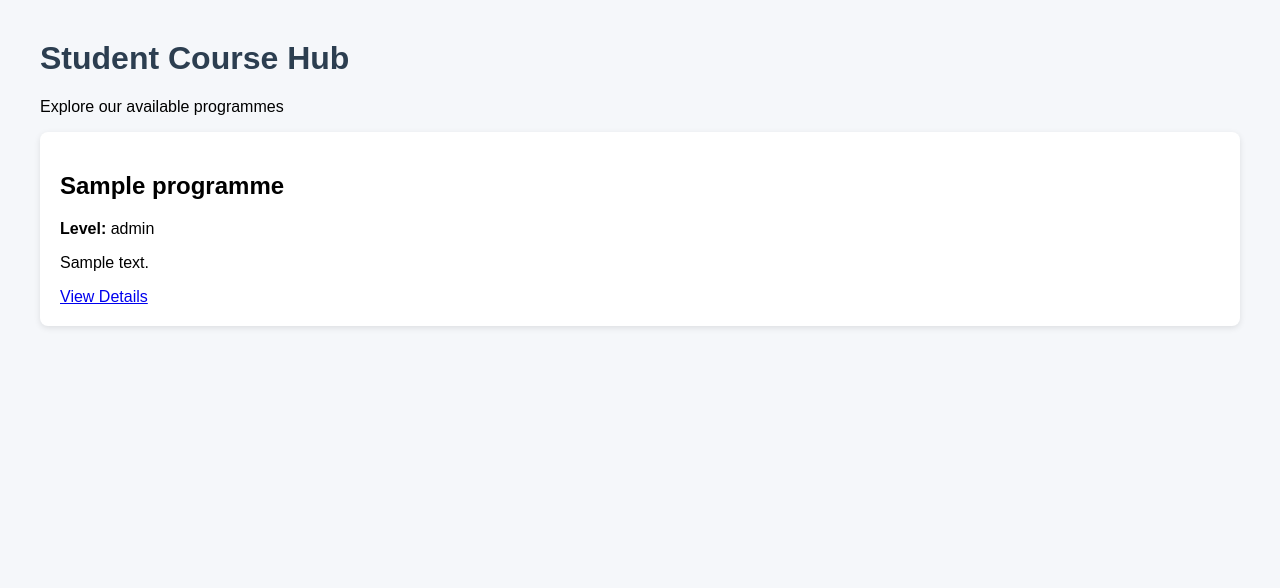
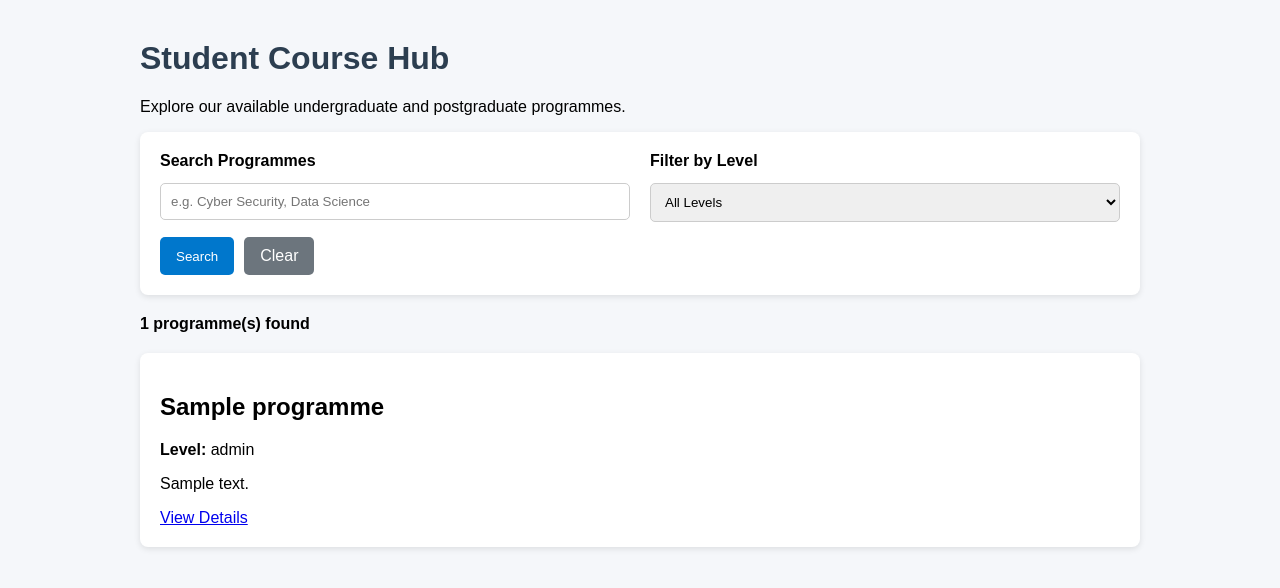
Before and after one commit to SaimonHS/student-course-hub, a PHP site: page / in a window 1280 px wide. Shown: the top 588 px of the page. Run offline with PHP 8.4, Linux system fonts and the light colour scheme; tables that the repository leaves empty or names only in its code hold one stand-in row (values such as "Sample post").

Commit message:
Add homepage search form for programme keywords

```diff
--- a/assets/css/style.css
+++ b/assets/css/style.css
@@ -50,3 +50,71 @@ th, td {
     padding: 10px;
     border: 1px solid #ddd;
 }
+.page-container {
+    max-width: 1000px;
+    margin: 0 auto;
+}
+
+.search-filter-box {
+    background: white;
+    padding: 20px;
+    margin-bottom: 20px;
+    border-radius: 8px;
+    box-shadow: 0 2px 6px rgba(0,0,0,0.1);
+}
+
+.form-row {
+    display: flex;
+    gap: 20px;
+    flex-wrap: wrap;
+}
+
+.form-group {
+    flex: 1;
+    min-width: 250px;
+}
+
+.form-group label {
+    display: block;
+    margin-bottom: 8px;
+    font-weight: bold;
+}
+
+select,
+input[type="text"],
+input[type="email"],
+input[type="password"] {
+    width: 100%;
+    max-width: 100%;
+    padding: 10px;
+    margin-top: 5px;
+    border: 1px solid #ccc;
+    border-radius: 5px;
+    box-sizing: border-box;
+}
+
+.button-row {
+    margin-top: 15px;
+    display: flex;
+    gap: 10px;
+    flex-wrap: wrap;
+}
+
+.secondary-button {
+    display: inline-block;
+    padding: 10px 16px;
+    background: #6c757d;
+    color: white;
+    border-radius: 5px;
+    text-decoration: none;
+}
+
+.secondary-button:hover {
+    background: #565e64;
+    text-decoration: none;
+}
+
+.results-count {
+    margin-bottom: 20px;
+    font-weight: bold;
+}
--- a/index.php
+++ b/index.php
@@ -1,39 +1,134 @@
 <?php
 include 'includes/db.php';
 
-$sql = "SELECT p.ProgrammeID, p.ProgrammeName, p.Description, l.LevelName
-        FROM Programmes p
-        JOIN Levels l ON p.LevelID = l.LevelID";
+$search = isset($_GET['search']) ? trim($_GET['search']) : '';
+$level = isset($_GET['level']) ? trim($_GET['level']) : '';
 
-$result = $conn->query($sql);
+if ($level !== 'Undergraduate' && $level !== 'Postgraduate' && $level !== '') {
+    $level = '';
+}
+
+if ($search !== '' && $level !== '') {
+    $sql = "SELECT p.ProgrammeID, p.ProgrammeName, p.Description, l.LevelName
+            FROM Programmes p
+            JOIN Levels l ON p.LevelID = l.LevelID
+            WHERE (p.ProgrammeName LIKE ? OR p.Description LIKE ?)
+            AND l.LevelName = ?
+            ORDER BY p.ProgrammeName ASC";
+
+    $stmt = $conn->prepare($sql);
+    $likeSearch = "%" . $search . "%";
+    $stmt->bind_param("sss", $likeSearch, $likeSearch, $level);
+}
+elseif ($search !== '') {
+    $sql = "SELECT p.ProgrammeID, p.ProgrammeName, p.Description, l.LevelName
+            FROM Programmes p
+            JOIN Levels l ON p.LevelID = l.LevelID
+            WHERE p.ProgrammeName LIKE ? OR p.Description LIKE ?
+            ORDER BY p.ProgrammeName ASC";
+
+    $stmt = $conn->prepare($sql);
+    $likeSearch = "%" . $search . "%";
+    $stmt->bind_param("ss", $likeSearch, $likeSearch);
+}
+elseif ($level !== '') {
+    $sql = "SELECT p.ProgrammeID, p.ProgrammeName, p.Description, l.LevelName
+            FROM Programmes p
+            JOIN Levels l ON p.LevelID = l.LevelID
+            WHERE l.LevelName = ?
+            ORDER BY p.ProgrammeName ASC";
+
+    $stmt = $conn->prepare($sql);
+    $stmt->bind_param("s", $level);
+}
+else {
+    $sql = "SELECT p.ProgrammeID, p.ProgrammeName, p.Description, l.LevelName
+            FROM Programmes p
+            JOIN Levels l ON p.LevelID = l.LevelID
+            ORDER BY p.ProgrammeName ASC";
+
+    $stmt = $conn->prepare($sql);
+}
+
+$stmt->execute();
+$result = $stmt->get_result();
+
+$queryString = http_build_query([
+    'search' => $search,
+    'level' => $level
+]);
 ?>
 
 <!DOCTYPE html>
-<html>
+<html lang="en">
 <head>
+    <meta charset="UTF-8">
+    <meta name="viewport" content="width=device-width, initial-scale=1.0">
     <title>Student Course Hub</title>
     <link rel="stylesheet" href="assets/css/style.css">
 </head>
-
 <body>
 
-<h1>Student Course Hub</h1>
-<p>Explore our available programmes</p>
+<div class="page-container">
+    <h1>Student Course Hub</h1>
+    <p>Explore our available undergraduate and postgraduate programmes.</p>
 
-<?php
-if ($result->num_rows > 0) {
-    while ($row = $result->fetch_assoc()) {
-        echo "<div class='programme-card'>";
-        echo "<h2>" . htmlspecialchars($row['ProgrammeName']) . "</h2>";
-        echo "<p><strong>Level:</strong> " . htmlspecialchars($row['LevelName']) . "</p>";
-        echo "<p>" . htmlspecialchars($row['Description']) . "</p>";
-        echo "<a href='programme.php?id=" . $row['ProgrammeID'] . "'>View Details</a>";
-        echo "</div>";
-    }
-} else {
-    echo "No programmes found.";
-}
-?>
+    <form method="GET" action="index.php" class="search-filter-box">
+        <div class="form-row">
+            <div class="form-group">
+                <label for="search">Search Programmes</label>
+                <input
+                    type="text"
+                    id="search"
+                    name="search"
+                    placeholder="e.g. Cyber Security, Data Science"
+                    value="<?php echo htmlspecialchars($search); ?>"
+                >
+            </div>
+
+            <div class="form-group">
+                <label for="level">Filter by Level</label>
+                <select name="level" id="level">
+                    <option value="">All Levels</option>
+                    <option value="Undergraduate" <?php echo ($level === 'Undergraduate') ? 'selected' : ''; ?>>
+                        Undergraduate
+                    </option>
+                    <option value="Postgraduate" <?php echo ($level === 'Postgraduate') ? 'selected' : ''; ?>>
+                        Postgraduate
+                    </option>
+                </select>
+            </div>
+        </div>
+
+        <div class="button-row">
+            <button type="submit">Search</button>
+            <a href="index.php" class="secondary-button">Clear</a>
+        </div>
+    </form>
+
+    <p class="results-count">
+        <?php echo $result->num_rows; ?> programme(s) found
+    </p>
+
+    <?php if ($result->num_rows > 0): ?>
+        <?php while ($row = $result->fetch_assoc()): ?>
+            <div class="programme-card">
+                <h2><?php echo htmlspecialchars($row['ProgrammeName']); ?></h2>
+                <p><strong>Level:</strong> <?php echo htmlspecialchars($row['LevelName']); ?></p>
+                <p><?php echo htmlspecialchars($row['Description']); ?></p>
+
+                <a href="programme.php?id=<?php echo $row['ProgrammeID']; ?>&<?php echo $queryString; ?>">
+                    View Details
+                </a>
+            </div>
+        <?php endwhile; ?>
+    <?php else: ?>
+        <div class="programme-card">
+            <h2>No programmes found</h2>
+            <p>Try a different keyword or change the level filter.</p>
+        </div>
+    <?php endif; ?>
+</div>
 
 </body>
 </html>
```
Also changed, not shown: programme.php (+10 -1 lines).
